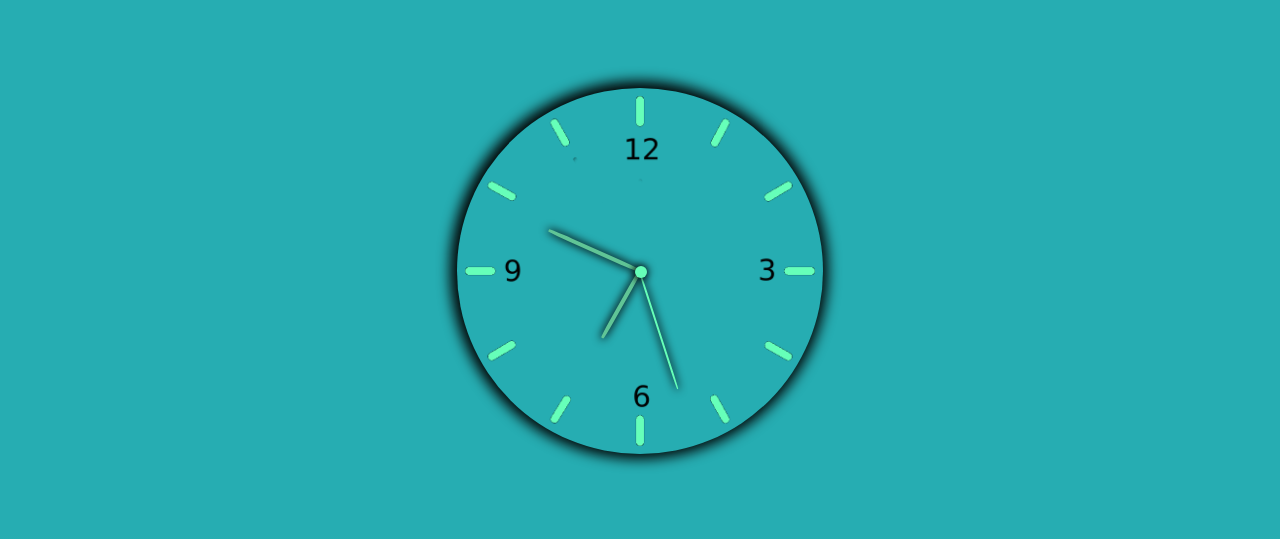
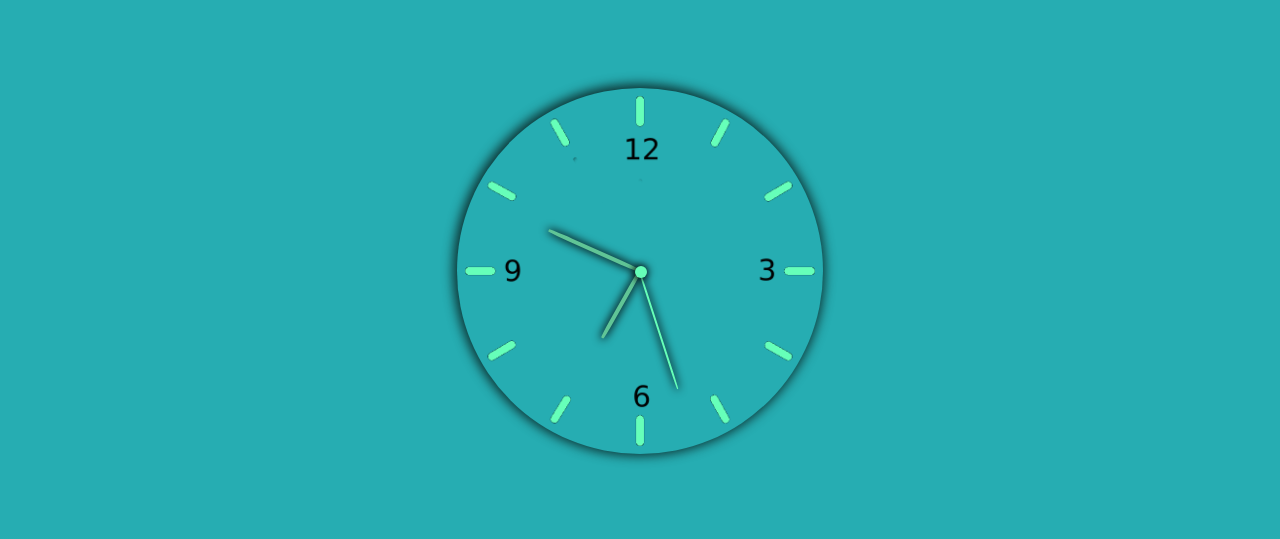
Before and after one commit to shivangi-srivastava-cedcoss/analog_clock, a plain HTML site: page index.html in a window 1280 px wide. Shown: the top 539 px of the page. Drawn offline with Linux system fonts and the light colour scheme.

Commit message:
Update clock.css

```diff
--- a/clock.css
+++ b/clock.css
@@ -20,7 +20,7 @@ body
     align-items: center;
     display: flex;
     position: relative;
-    box-shadow: -1px -1px 13px 6px #030303;
+    box-shadow: -1px -1px 11px 3px #0d3232;
     border-radius: 50%;
     border: 8px solid transparent;
     top: 11vh;
```
